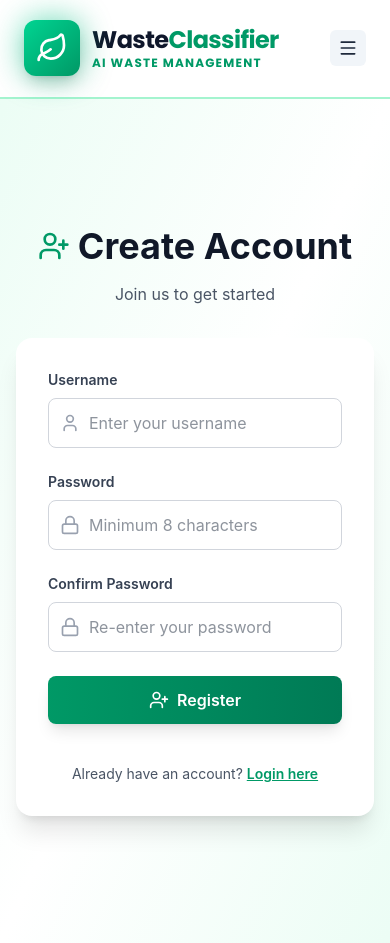
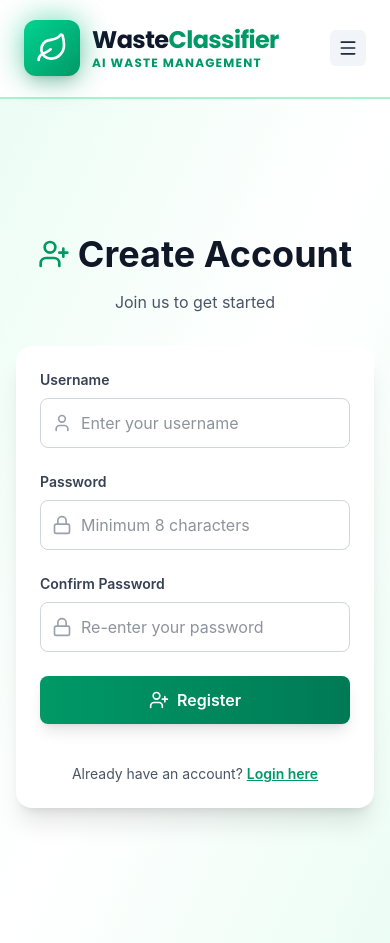
Before and after one commit to pikacoder44/waste-management-classifier, a Next.js app in the folder frontend/: page /auth/register in a window 390 px wide. Built offline with nearby package versions, Linux system fonts and the light colour scheme.

Commit message:
Refactor layout for improved spacing and alignment in registration page

```diff
--- a/frontend/app/auth/register/page.tsx
+++ b/frontend/app/auth/register/page.tsx
@@ -2,13 +2,7 @@
 import React, { useState } from "react";
 import { useRouter } from "next/navigation";
 import Link from "next/link";
-import {
-  User,
-  Lock,
-  UserPlus,
-  AlertCircle,
-  CheckCircle,
-} from "lucide-react";
+import { User, Lock, UserPlus, AlertCircle, CheckCircle } from "lucide-react";
 
 const Register = () => {
   const router = useRouter();
@@ -94,9 +88,9 @@ const Register = () => {
   };
 
   return (
-    <div className="min-h-screen flex flex-col items-center justify-center bg-linear-to-br from-emerald-50 via-white to-emerald-50 p-4">
+    <div className="min-h-screen flex flex-col items-center justify-center bg-linear-to-br from-emerald-50 via-white to-emerald-50 px-4 py-8 sm:p-4">
       {/* Form Container */}
-      <div className="w-full max-w-md">
+      <div className="w-full max-w-md mx-auto">
         {/* Header */}
         <div className="text-center mb-8">
           <div className="flex items-center justify-center gap-2 mb-4">
@@ -109,7 +103,7 @@ const Register = () => {
         {/* Form */}
         <form
           onSubmit={registerUser}
-          className="bg-white rounded-2xl shadow-xl p-8 space-y-6"
+          className="bg-white rounded-2xl shadow-xl p-6 sm:p-8 space-y-6"
         >
           {/* Error Alert */}
           {error && (
```
